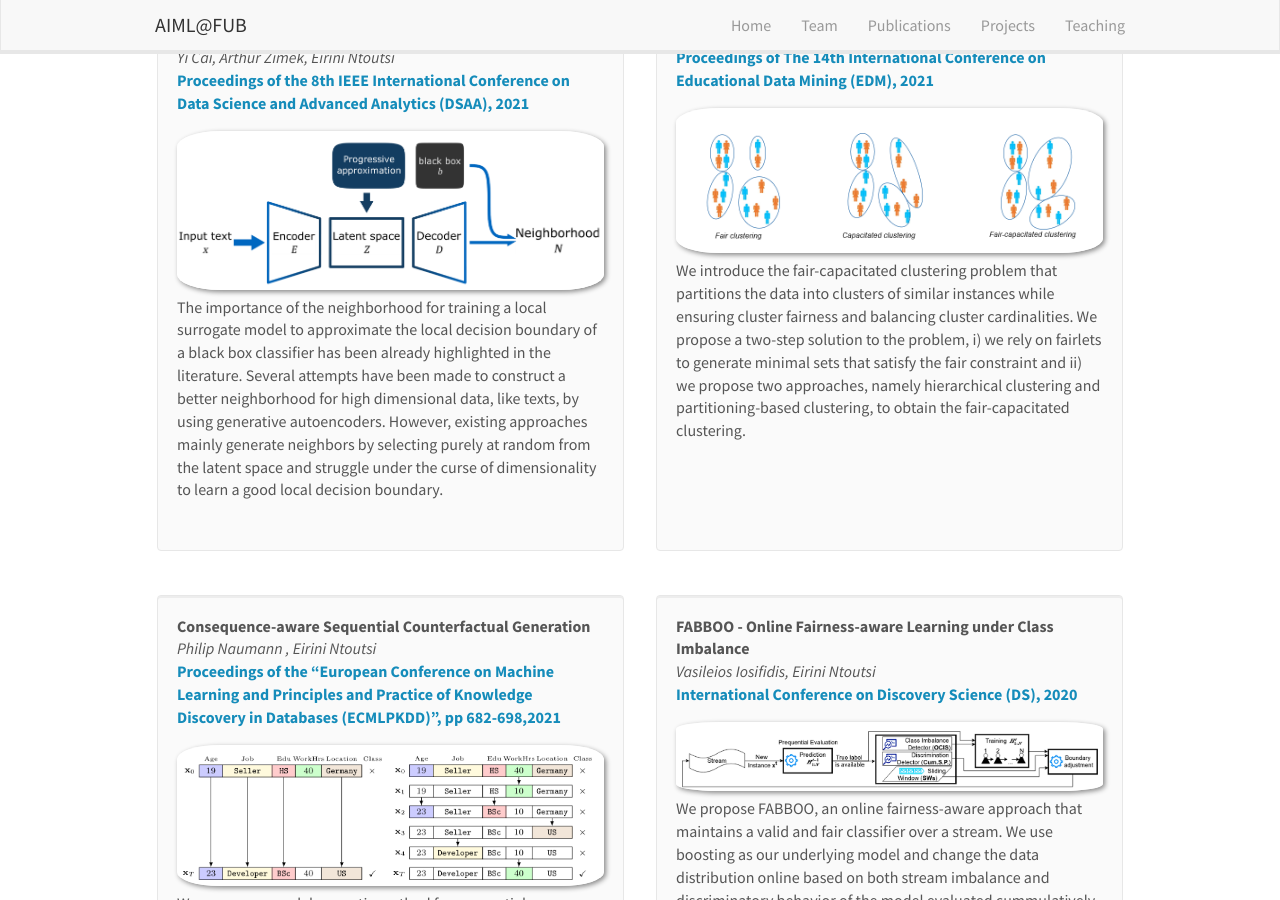
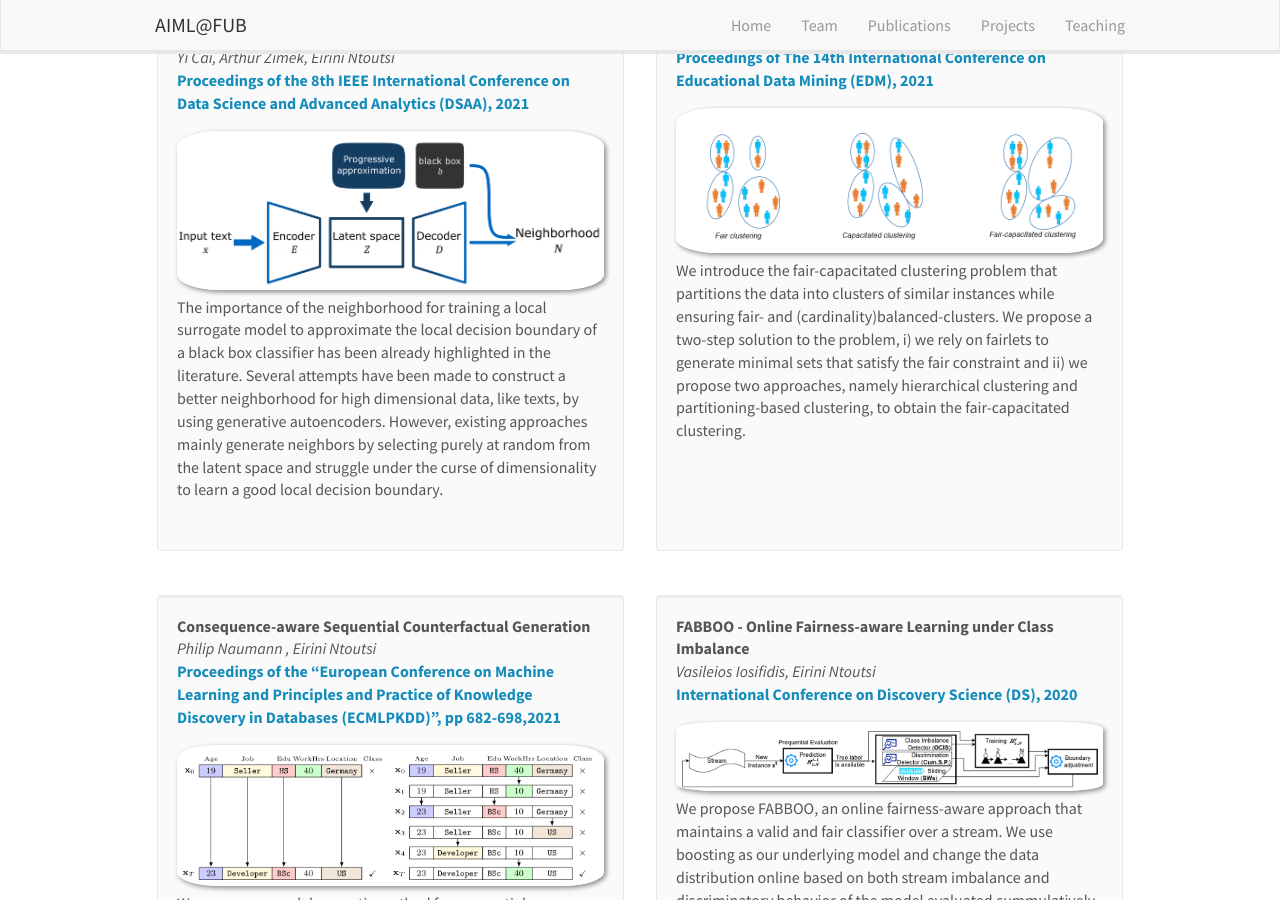
Before and after one commit to AIML-research/AIML-research.github.io, a Jekyll site: the page built from _pages/publications.md, in a window 1280 px wide and 900 px high, scrolled down 834 px. Built offline with Jekyll 4.4.1, drawn with Linux system fonts in a browser that asks for light colours; nearby versions of some CDN libraries.

Commit message:
Update publist.yml

```diff
--- a/_data/publist.yml
+++ b/_data/publist.yml
@@ -73,7 +73,7 @@
 
 - title: "Fair-Capacitated Clustering"
   image: Taifair2021.png
-  description: We introduce the fair-capacitated clustering problem that partitions the data into clusters of similar instances while ensuring cluster fairness and balancing cluster cardinalities. We propose a two-step solution to the problem, i) we rely on fairlets to generate minimal sets that satisfy the fair constraint and ii) we propose two approaches, namely hierarchical clustering and partitioning-based clustering, to obtain the fair-capacitated clustering.
+  description: We introduce the fair-capacitated clustering problem that partitions the data into clusters of similar instances while ensuring fair- and (cardinality)balanced-clusters. We propose a two-step solution to the problem, i) we rely on fairlets to generate minimal sets that satisfy the fair constraint and ii) we propose two approaches, namely hierarchical clustering and partitioning-based clustering, to obtain the fair-capacitated clustering.
   authors: Tai Le Quy, Arjun Roy, Gunnar Friege, Eirini Ntoutsi
   link:
     url: https://educationaldatamining.org/EDM2021/virtual/static/pdf/EDM21_paper_184.pdf
```
